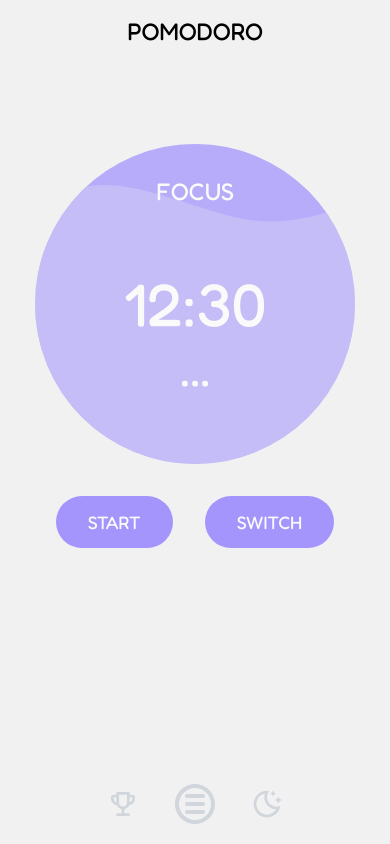
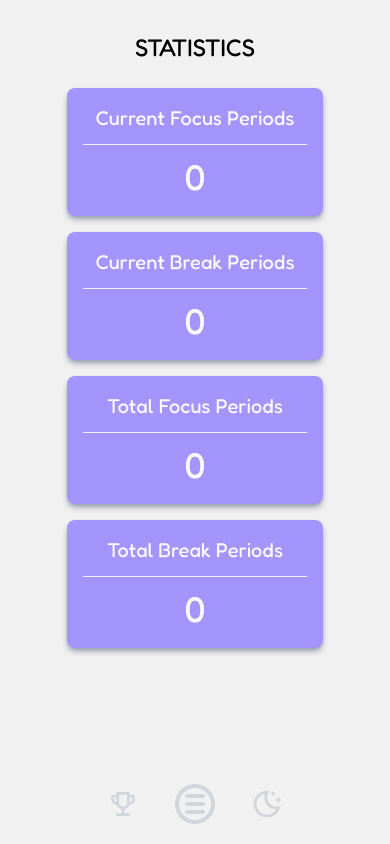
Before and after one commit to vChrisL/Pomodor, a React (Vite) app: page / in a window 390 px wide. Both pictures are taken after a click on the button 123 px from the left and 804 px from the top of the page. Built offline with nearby package versions, Linux system fonts and the light colour scheme.

Commit message:
added mobile statistics menu

```diff
--- a/src/App.tsx
+++ b/src/App.tsx
@@ -3,16 +3,18 @@ import {TimerComponent} from "./components/TimerComponent.tsx";
 import {Button} from "./components/Button.tsx";
 import {FooterBar} from "./components/FooterComponent.tsx";
 import {CounterCard} from "./components/CounterCardComponent.tsx";
-import {useTodoMenuStore} from "./stores/MenuStore.ts";
+import {useStatsMenuStore, useTodoMenuStore} from "./stores/MenuStore.ts";
 import {MobileTodoMenu} from "./components/TodoMenuComponent.tsx";
 import {useEffect, useState} from "react";
 import {Time} from "./classes/Time.ts";
 import {useTimerStore} from "./stores/TimerStore.ts";
 import {useInterval} from "./util/UseInterval.tsx";
 import {useStatisticsStore} from "./stores/PomodoroStatisticsStore.ts";
+import {MobileStatsMenu} from "./components/StatsMenuComponent.tsx";
 
 function App() {
-  const displayTodoMenu: boolean = useTodoMenuStore(state => state.displayTodoMenu);
+  const displayTodoMenu: boolean = useTodoMenuStore(state => state.displayMenu);
+  const displayStatsMenu: boolean = useStatsMenuStore(state => state.displayMenu);
 
 
   // Timer variables
@@ -117,7 +119,7 @@ function App() {
       <main className={`
         flex flex-col gap-24
         sm:p-4 sm:w-[calc(100%-20%)] sm:bg-[var(--primary-bg-color)]
-        ${displayTodoMenu ? 'hidden' : ''}
+        ${displayTodoMenu || displayStatsMenu ? 'hidden' : ''}
       `}>
         <h1 className={"text-2xl"}>POMODORO</h1>
 
@@ -159,6 +161,7 @@ function App() {
       </main>
 
       {displayTodoMenu && <MobileTodoMenu></MobileTodoMenu>}
+      {displayStatsMenu && <MobileStatsMenu></MobileStatsMenu>}
 
       <FooterBar></FooterBar>
     </>
--- a/src/components/CounterCardComponent.tsx
+++ b/src/components/CounterCardComponent.tsx
@@ -5,7 +5,10 @@ type CounterProps = {
 
 export function CounterCard({message, count}: CounterProps) {
   return (
-    <div className={"flex flex-col gap-5 w-64 h-40 p-4 rounded-lg shadow-md shadow-gray-400 bg-[var(--accent-color)] text-[var(--secondary-bg-color)]"}>
+    <div className={`
+      flex flex-col gap-3 w-64 h-32 p-4 rounded-lg shadow-md shadow-gray-400 bg-[var(--accent-color)] text-[var(--secondary-bg-color)]
+      sm:w-64 sm:h-40 sm:gap-5
+    `}>
       <h1 className={"text-xl"}>{message}</h1>
       <hr className={"text-[var(--primary-bg-color)]"}/>
       <p className={"text-4xl"}>{count}</p>
--- a/src/components/FooterComponent.tsx
+++ b/src/components/FooterComponent.tsx
@@ -1,16 +1,19 @@
 import {MenuIcon, MoonIcon, TrophyIcon} from "./IconComponents.tsx";
-import {useTodoMenuStore} from "../stores/MenuStore.ts";
+import {useStatsMenuStore, useTodoMenuStore} from "../stores/MenuStore.ts";
 
 export function FooterBar() {
-  const displayTodoMenu: boolean = useTodoMenuStore(state => state.displayTodoMenu);
-  const setDisplayTodoMenu = useTodoMenuStore(state => state.setDisplayTodoMenu);
+  const displayTodoMenu: boolean = useTodoMenuStore(state => state.displayMenu);
+  const setDisplayTodoMenu = useTodoMenuStore(state => state.setDisplayMenu);
+
+  const displayStatsMenu: boolean = useStatsMenuStore(state => state.displayMenu);
+  const setDisplayStatsMenu = useStatsMenuStore(state => state.setDisplayMenu);
 
   return (
     <footer className={`
       flex flex-row justify-center items-center gap-8
       sm:hidden
     `}>
-      <button>
+      <button onClick={(): void => setDisplayStatsMenu(!displayStatsMenu)}>
         <TrophyIcon svgClass={"w-8 h-8 fill-gray-300"}></TrophyIcon>
       </button>
       <button onClick={(): void => setDisplayTodoMenu(!displayTodoMenu)}>
--- /dev/null
+++ b/src/components/StatsMenuComponent.tsx
@@ -0,0 +1,24 @@
+import {CounterCard} from "./CounterCardComponent.tsx";
+import {useStatisticsStore} from "../stores/PomodoroStatisticsStore.ts";
+
+export function MobileStatsMenu() {
+  const currentFocusPeriods = useStatisticsStore(state => state.currentFocusPeriods);
+  const currentBreakPeriods = useStatisticsStore(state => state.currentBreakPeriods);
+  const totalFocusPeriods = useStatisticsStore(state => state.totalFocusPeriods);
+  const totalBreakPeriods = useStatisticsStore(state => state.totalBreakPeriods);
+
+  return (
+    <div className={"w-full h-[90%] bg-[var(--primary-bg-color) z-10"}>
+      <h1 className={"text-2xl p-4"}>STATISTICS</h1>
+
+      <div className={`
+          flex flex-col justify-center items-center gap-4 overflow-x-auto py-2
+        `}>
+        <CounterCard message={"Current Focus Periods"} count={currentFocusPeriods}></CounterCard>
+        <CounterCard message={"Current Break Periods"} count={currentBreakPeriods}></CounterCard>
+        <CounterCard message={"Total Focus Periods"} count={totalFocusPeriods}></CounterCard>
+        <CounterCard message={"Total Break Periods"} count={totalBreakPeriods}></CounterCard>
+      </div>
+    </div>
+  )
+}
--- a/src/stores/MenuStore.ts
+++ b/src/stores/MenuStore.ts
@@ -1,18 +1,30 @@
 import {create} from "zustand/react";
 
-type TodoMenuStore = {
-  displayTodoMenu: boolean,
-  setDisplayTodoMenu: (newState: boolean) => void
+type MenuStore = {
+  displayMenu: boolean,
+  setDisplayMenu: (newState: boolean) => void
 }
 
 /**
  * Store for to-do menu visibility state.
- * @property displayTodoMenu Current to-do menu visibility state.
- * @property setDisplayTodoMenu (Function) Set the current to-do menu visibility state.
+ * @property displayMenu Current to-do menu visibility state.
+ * @property setDisplayMenu (Function) Set the current to-do menu visibility state.
  */
-export const useTodoMenuStore = create<TodoMenuStore>(set => ({
-  displayTodoMenu: false,
-  setDisplayTodoMenu: (newState) => {
-    set({ displayTodoMenu: newState })
+export const useTodoMenuStore = create<MenuStore>(set => ({
+  displayMenu: false,
+  setDisplayMenu: (newState) => {
+    set({ displayMenu: newState })
   }
 }));
+
+/**
+ * Store for to-do menu visibility state.
+ * @property displayMenu Current statistics menu visibility state.
+ * @property setDisplayMenu (Function) Set the current statistics menu visibility state.
+ */
+export const useStatsMenuStore = create<MenuStore>(set => ({
+  displayMenu: false,
+  setDisplayMenu: (newState) => {
+    set({ displayMenu: newState })
+  }
+}));
```
